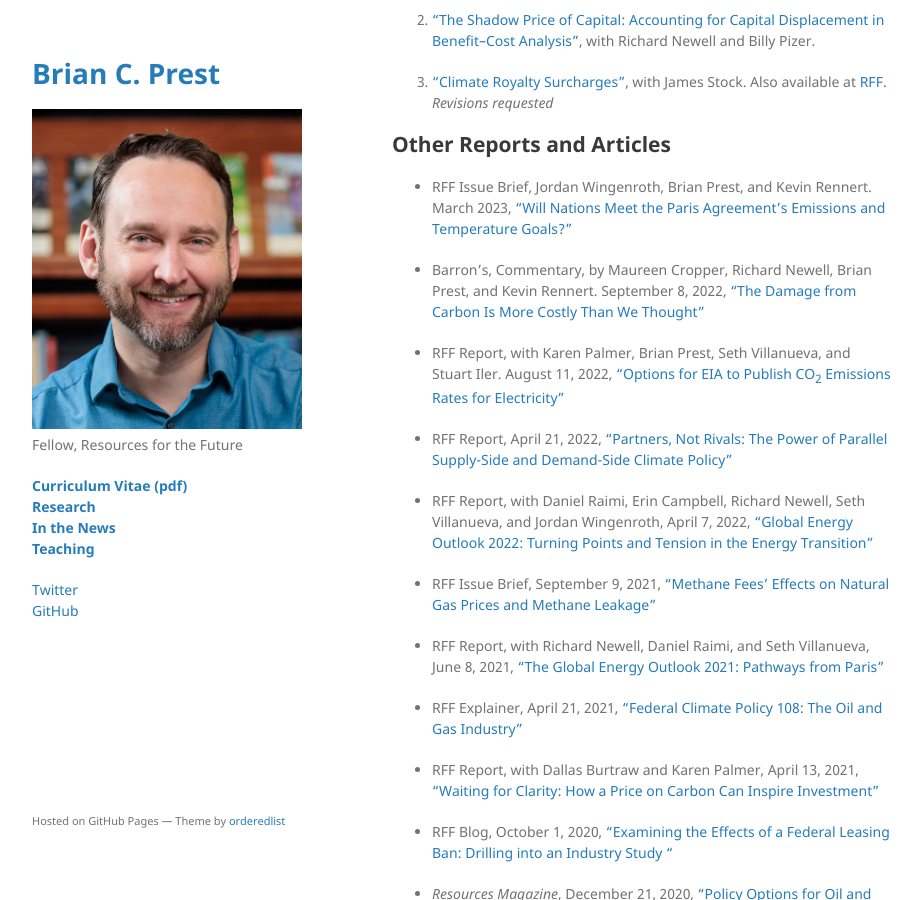
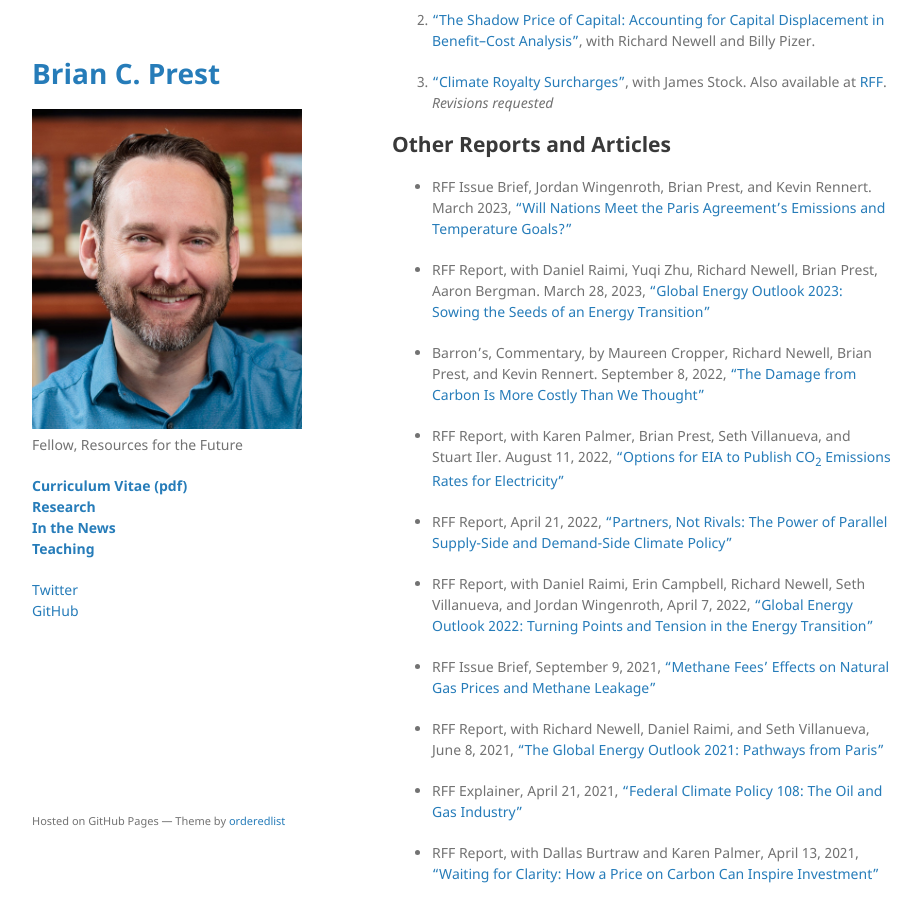
Before and after one commit to bprest/bprest.github.io, a Jekyll site: the page built from research.md, in a window 1280 px wide and 900 px high, scrolled down 1482 px. Shown: the whole window, without its empty margins (178-1099 px from the left). Built offline with Jekyll 4.4.1, drawn with Linux system fonts in a browser that asks for light colours; our own code applies the rules of GitHub Pages for plain Markdown files.

Commit message:
add GEO 2023

```diff
--- a/research.md
+++ b/research.md
@@ -49,6 +49,8 @@ layout: default
 
 * RFF Issue Brief, Jordan Wingenroth, Brian Prest, and Kevin Rennert. March 2023, ["Will Nations Meet the Paris Agreement’s Emissions and Temperature Goals?"](https://www.rff.org/publications/issue-briefs/will-nations-meet-the-paris-agreements-emissions-and-temperature-goals/)
 
+* RFF Report, with Daniel Raimi, Yuqi Zhu, Richard Newell, Brian Prest, Aaron Bergman. March 28, 2023, ["Global Energy Outlook 2023: Sowing the Seeds of an Energy Transition"](https://www.rff.org/publications/reports/global-energy-outlook-2023/)
+
 * Barron's, Commentary, by Maureen Cropper, Richard Newell, Brian Prest, and Kevin Rennert. September 8, 2022, ["The Damage from Carbon Is More Costly Than We Thought"](https://www.barrons.com/articles/carbon-emissions-climate-change-economic-cost-51662649886)
 
 * RFF Report, with Karen Palmer, Brian Prest, Seth Villanueva, and Stuart Iler. August 11, 2022, ["Options for EIA to Publish CO<sub>2</sub> Emissions Rates for Electricity"](https://www.rff.org/publications/reports/options-for-eia-to-publish-co2-emissions-rates-for-electricity/)
```
